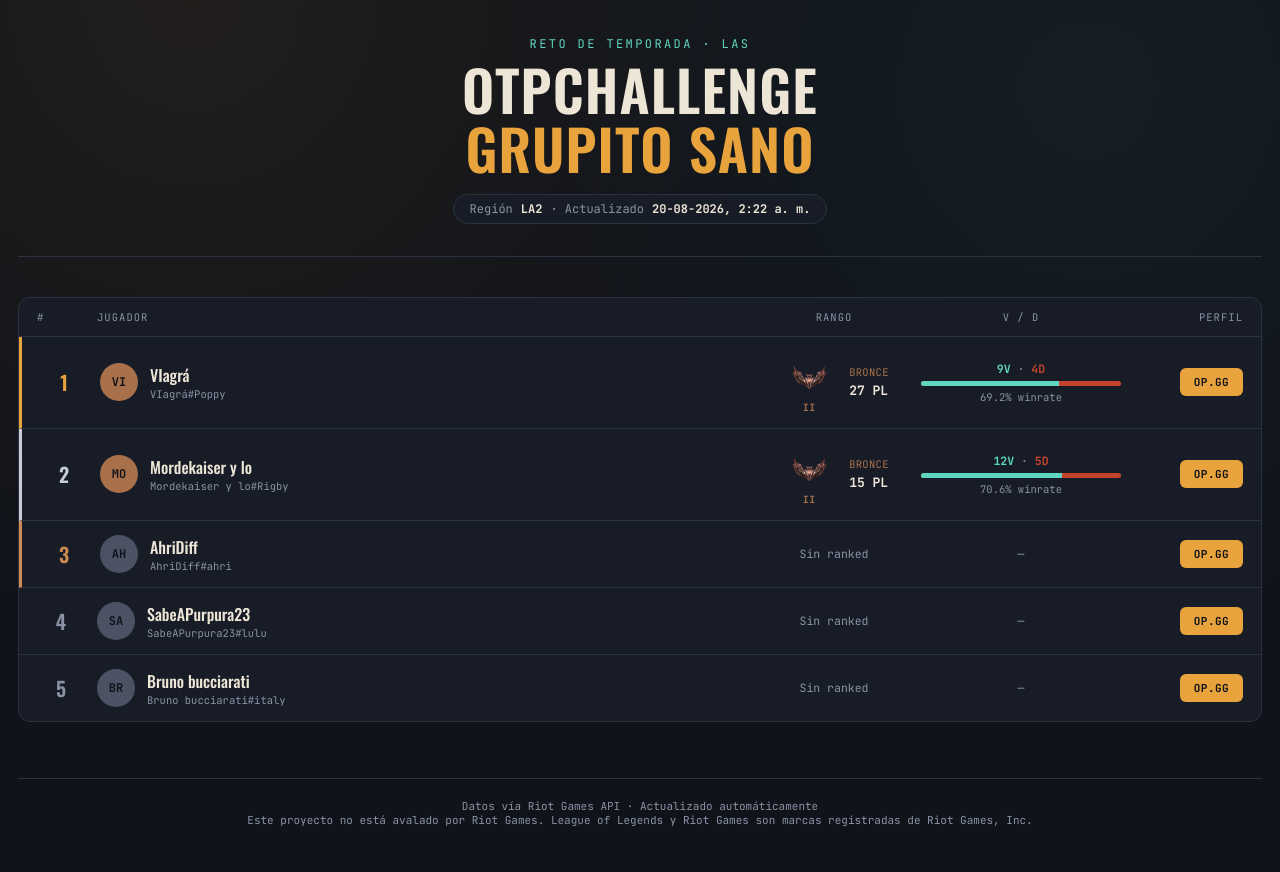
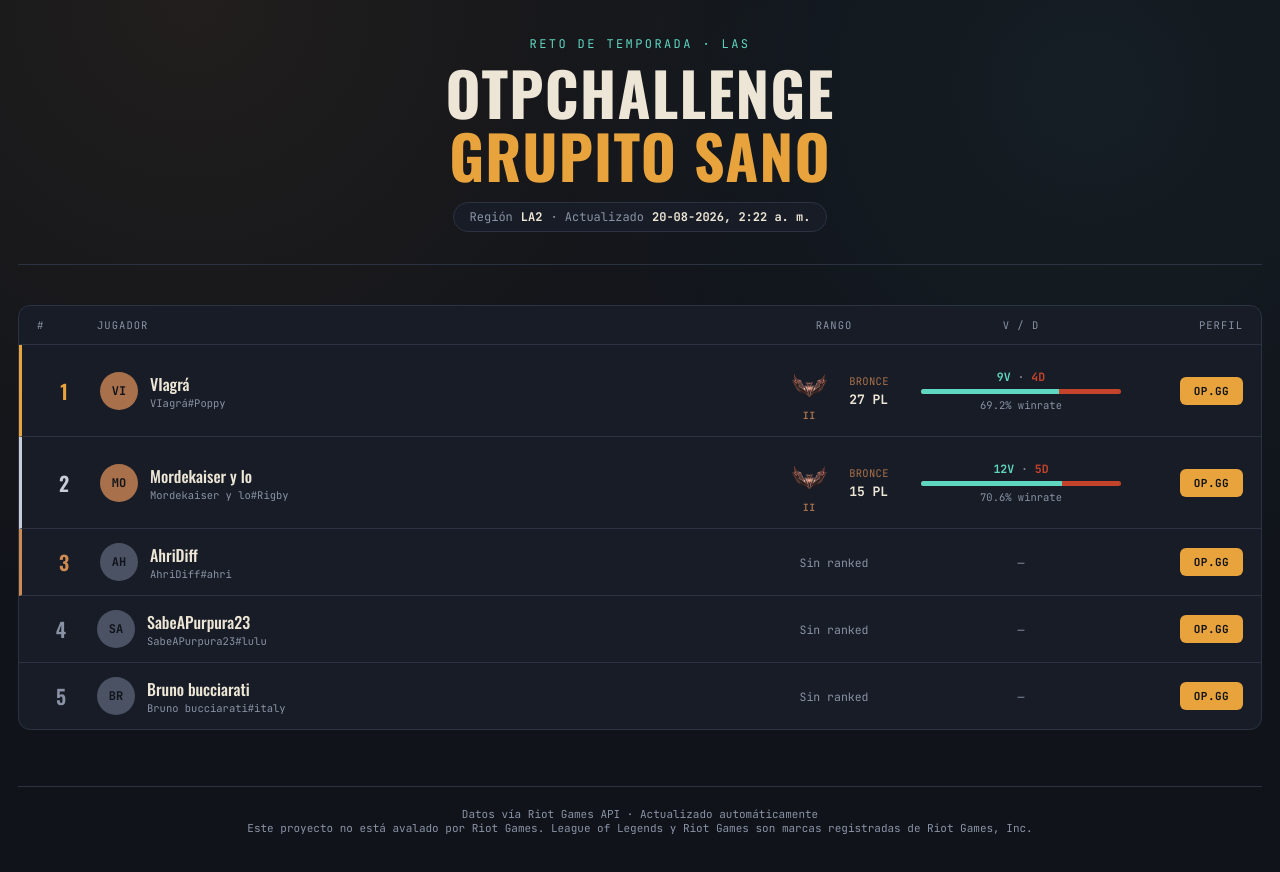
Before and after one commit to GrupitoSanoChallenge/otpchallenge, a website: page public/index.html in a window 1280 px wide. Drawn offline with nearby package versions, Linux system fonts and the light colour scheme.

Commit message:
Update index.html

```diff
--- a/public/index.html
+++ b/public/index.html
@@ -70,8 +70,8 @@
 
   h1{
     font-family: var(--font-display);
-    font-weight: 600;
-    font-size: clamp(36px, 5vw, 56px);
+    font-weight: 650;
+    font-size: clamp(40px, 5.5vw, 60px);
     letter-spacing: 0.02em;
     margin: 0;
     line-height: 1.05;
```
